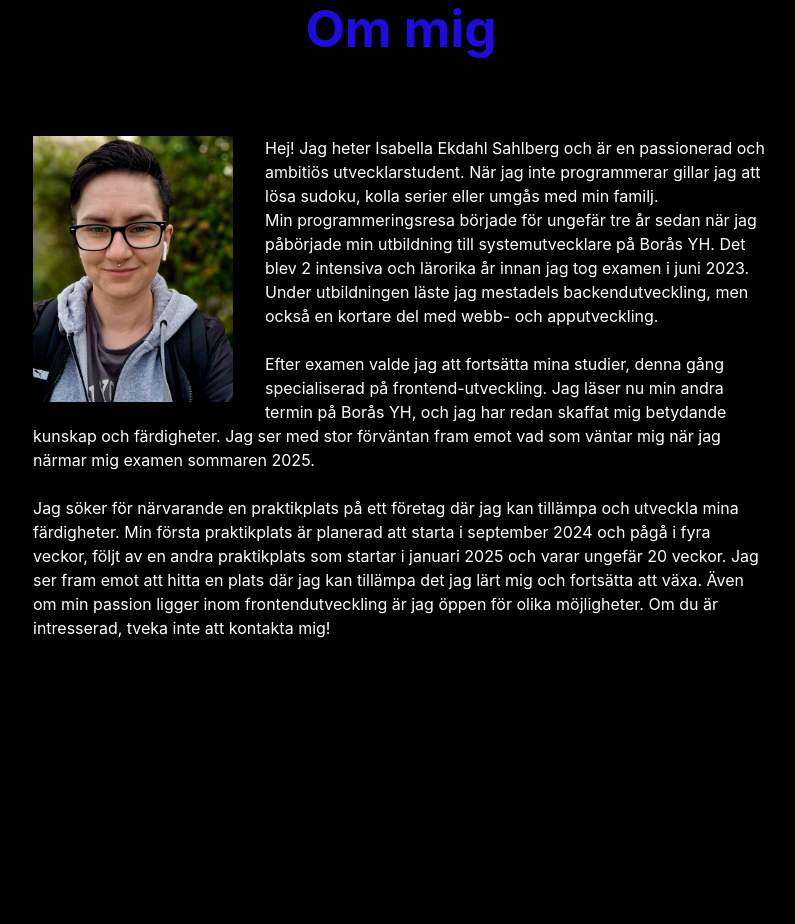
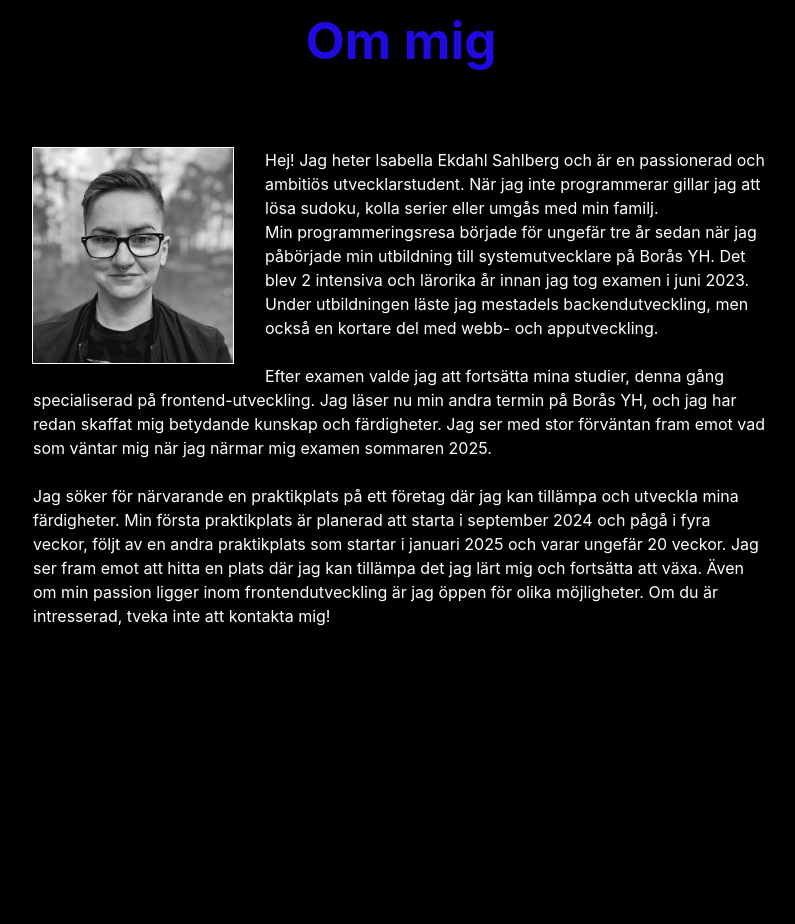
Before and after one commit to isabellaes/_portfolio, a React (Vite) app: page / in a window 1280 px wide. Shown: the part 880-1804 px from the top of the page, without its empty margins (239-1034 px from the left). Built offline with nearby package versions, Linux system fonts and the light colour scheme.

Commit message:
updated img

```diff
--- a/src/components/about/About.tsx
+++ b/src/components/about/About.tsx
@@ -1,5 +1,5 @@
 import "./about.scss";
-import profilbild from "../../assets/profilbild.jpg";
+import profile from "../../assets/20240429_113312.jpg";
 
 const About = () => {
   return (
@@ -7,7 +7,7 @@ const About = () => {
       <h1>Om mig</h1>
 
       <p>
-        <img src={profilbild} alt="profil-bild" />
+        <img src={profile} alt="profil-bild" />
         Hej! Jag heter Isabella Ekdahl Sahlberg och är en passionerad och
         ambitiös utvecklarstudent. När jag inte programmerar gillar jag att lösa
         sudoku, kolla serier eller umgås med min familj.
@@ -32,8 +32,8 @@ const About = () => {
         andra praktikplats som startar i januari 2025 och varar ungefär 20
         veckor. Jag ser fram emot att hitta en plats där jag kan tillämpa det
         jag lärt mig och fortsätta att växa. Även om min passion ligger inom
-        frontendutveckling är jag öppen för olika möjligheter. Om du är intresserad,
-        tveka inte att kontakta mig!
+        frontendutveckling är jag öppen för olika möjligheter. Om du är
+        intresserad, tveka inte att kontakta mig!
       </p>
     </div>
   );
--- a/src/components/about/about.scss
+++ b/src/components/about/about.scss
@@ -4,6 +4,8 @@
     max-width: 200px;
     float: left;
     margin-right: 2em;
+    margin-bottom: 1em;
+    outline: 1px solid white;
   }
   display: flex;
   align-items: center;
```
Also changed, not shown: src/assets/20240429_113312.jpg (added).
